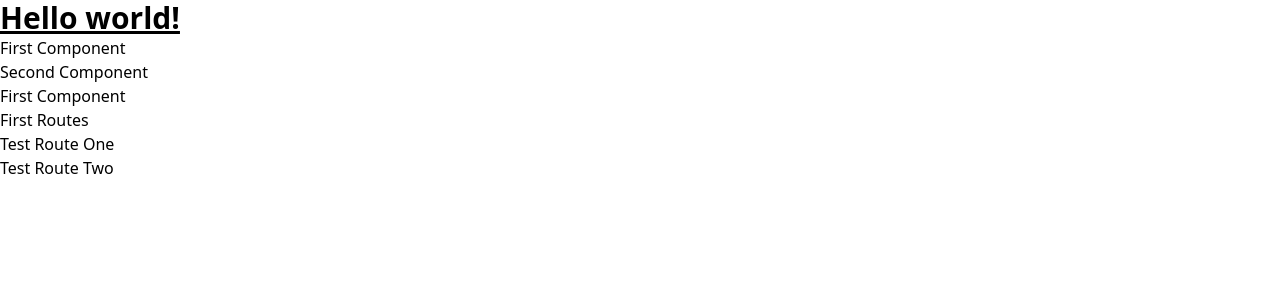
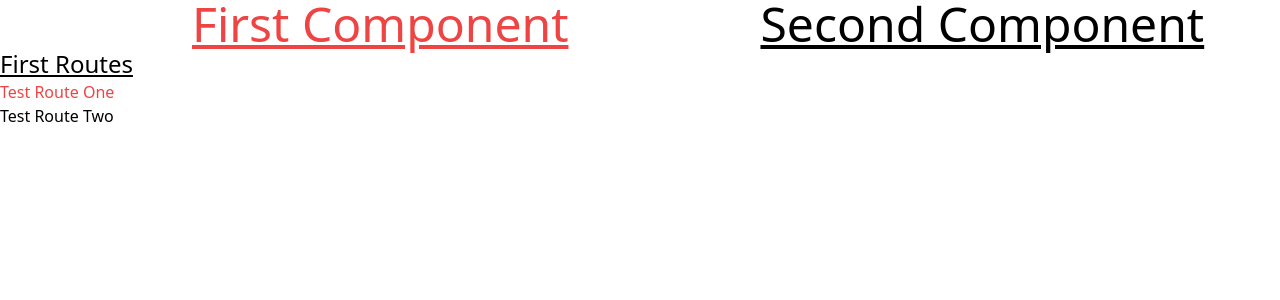
Before and after one commit to zdavidson/nextfan-angular, an Angular app: page /first-component in a window 1280 px wide. Shown: the top 300 px of the page. Built offline with nearby package versions, Linux system fonts and the light colour scheme.

Commit message:
update styling

```diff
--- a/src/app/app.component.html
+++ b/src/app/app.component.html
@@ -1,15 +1,21 @@
-<div>
-  <h1 class="text-3xl font-bold underline">Hello world!</h1>
+<div class="flex">
   <ul>
     <li>
-      <a routerLink="/first-component" routerLinkActive="active"
+      <a
+        class="underline text-5xl p-8 m-40 text-red-500"
+        routerLink="/first-component"
+        routerLinkActive="active"
         >First Component</a
       >
     </li>
   </ul>
+
   <ul>
     <li>
-      <a routerLink="/second-component" routerLinkActive="active"
+      <a
+        class="underline text-5xl"
+        routerLink="/second-component"
+        routerLinkActive="active"
         >Second Component</a
       >
     </li>
--- a/src/app/first/first.component.html
+++ b/src/app/first/first.component.html
@@ -1,9 +1,12 @@
-<h2>First Component</h2>
-
-<h3>First Routes</h3>
+<h2 class="text-2xl underline">First Routes</h2>
 <ul>
   <li>
-    <a routerLink="/test-route-one" routerLinkActive="active">Test Route One</a>
+    <a
+      class="text-red-500"
+      routerLink="/test-route-one"
+      routerLinkActive="active"
+      >Test Route One</a
+    >
   </li>
   <li>
     <a routerLink="/test-route-two" routerLinkActive="active">Test Route Two</a>
--- a/src/app/second/second.component.html
+++ b/src/app/second/second.component.html
@@ -1,6 +1,4 @@
-<h2>Second Component</h2>
-
-<h3>Second Routes</h3>
+<h2 class="text-2xl underline">Second Routes</h2>
 <ul>
   <li>
     <a routerLink="/test-route-four" routerLinkActive="active"
--- a/src/app/test-route-one/test-route-one.component.html
+++ b/src/app/test-route-one/test-route-one.component.html
@@ -1,5 +1,3 @@
-<h2>test-route-one</h2>
-
 <!-- <a routerLink="/top-cards" routerLinkActive="active">Top Cards</a> -->
 
 <app-top-cards></app-top-cards>
```
Also changed, not shown: src/app/top-cards/dist/top-cards.component.js (added).
